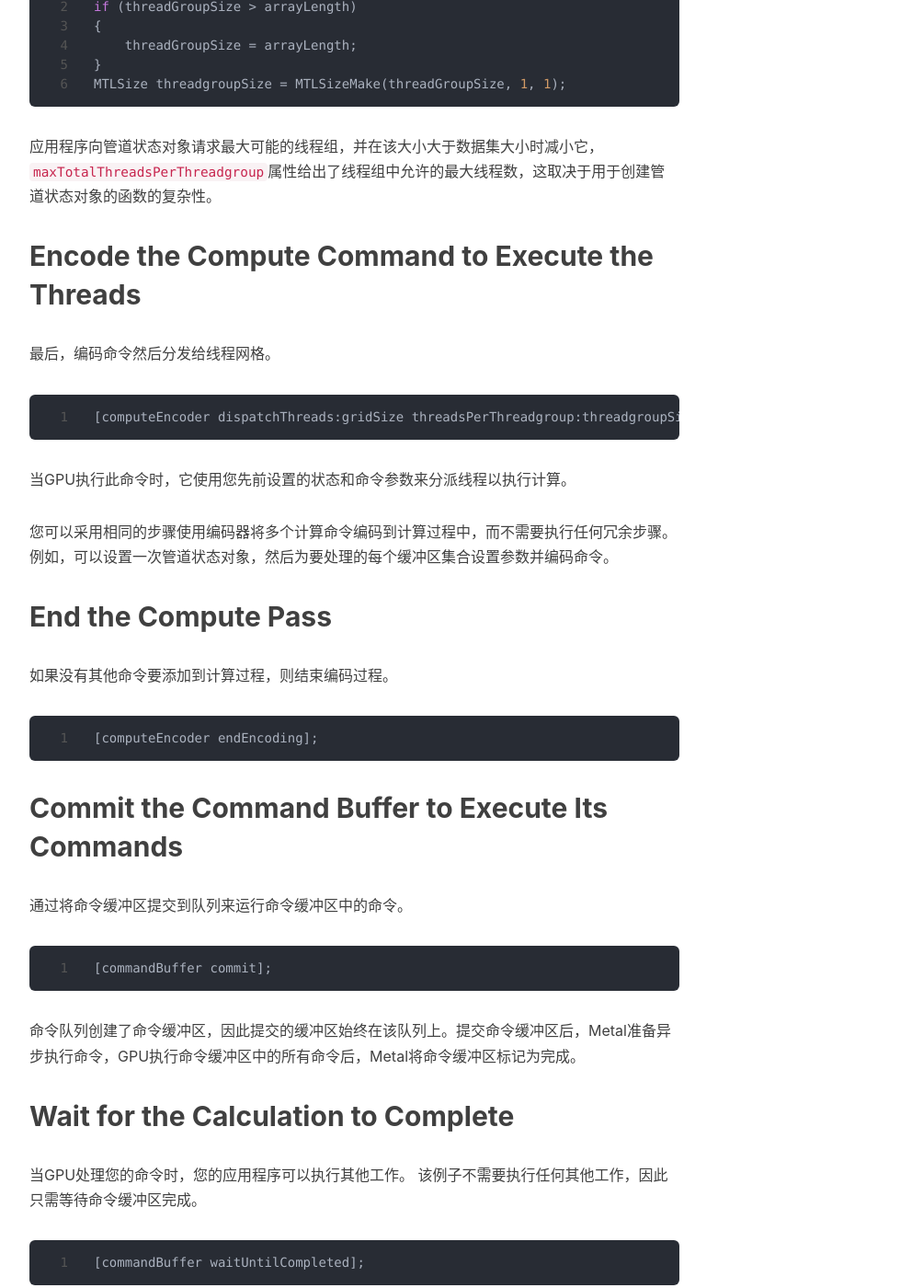
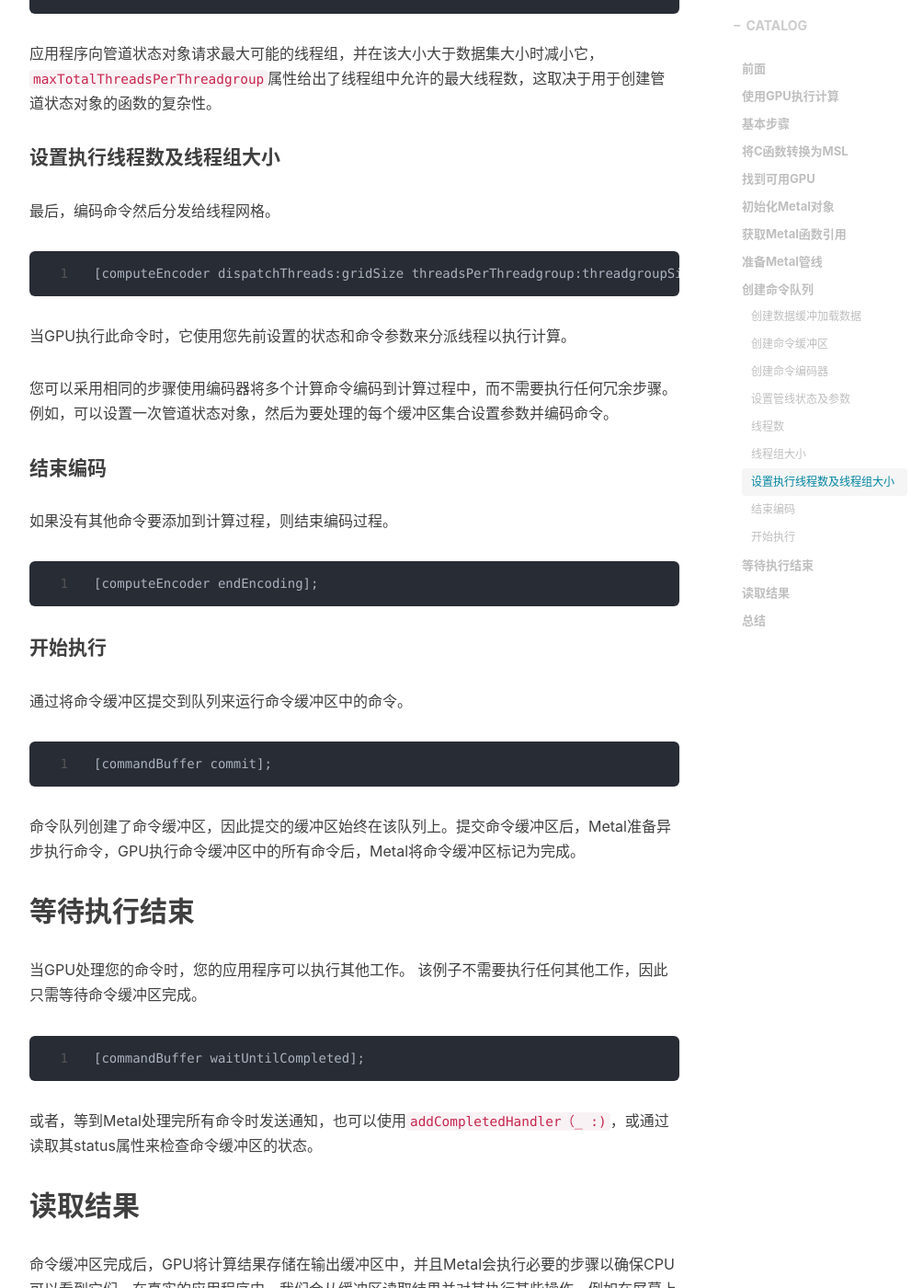
Before and after one commit to Winterdirge/MyBlog, a Jekyll site: the page built from _posts/2019-08-09-learn-metal.markdown, in a window 1280 px wide and 1400 px high, scrolled down 7772 px. Shown: the whole window at 92% size, without its empty margins (233-1237 px from the left). Built offline with Jekyll 4.4.1, drawn with Linux system fonts in a browser that asks for light colours; nearby versions of some CDN libraries; comment, search, counter and statistics services are not loaded; some of the changed text lies outside the part shown.

Commit message:
update: learn metal 1

````diff
--- a/_posts/2019-08-09-learn-metal.markdown
+++ b/_posts/2019-08-09-learn-metal.markdown
@@ -80,7 +81,7 @@
 
 其次，MSL代码中移除了for循环，改为`compute grid`中的多个线程调用，方便向量中的元素由不同线程计算。同时还要使用新的索引，并指定关键字`thread_position_in_grid`，该关键字表明Metal应该为每个线程计算唯一索引，并在此参数中传递该索引。因为`add_arrays`使用1D网格（1D grid），所以索引定义为标量整数。如果要将类似的代码从C或者C++转换为MSL，需要用`grid`替换循环逻辑。
 
-## Find a GPU
+## 找到可用GPU
 
 在App中，MTLDevice对象是对GPU的精简抽象，我们将使用它来和GPU通信，Metal为每个GPU创建一个`MTLDevice`，可以通过`MTLCreateSystemDefaultDevice()`获取默认设备对象，在MACOS中，Mac可以有多个GPU，Metal选择其中一个GPU作为默认值返回，也可以通过API获取其他设备对象，不过此处仅使用默认值作为示例。
 
@@ -88,11 +89,11 @@
 id<MTLDevice> device = MTLCreateSystemDefaultDevice();
 ```
 
-## Initialize Metal Objects
+## 初始化Metal对象
 
 `Metal`将其他与GPU相关的实体（编译过的着色器、内存缓冲和纹理）表示为对象，要创建这些特定的GPU对象，可以在`MTLDevice`上直接调用方法，或者在`MTLDevice`创建的对象上调用方法。 由设备对象直接或间接创建的所有对象仅可用于该设备对象。 使用多个GPU的应用程序将使用多个设备对象，并为每个设备创建类似的Metal对象层次结构。
 
-## Get a Reference to the Metal Function
+### 获取Metal函数引用
 
 想要在GPU上执行方法，所做的第一件事是加载该方法，告诉GPU这个方法在哪里。
 
@@ -118,7 +119,7 @@
 
 ```
 
-## Prepare a Metal Pipeline
+### 准备Metal管线
 
 函数对象是MSL函数的代理，但它不是可执行代码。
 
@@ -144,7 +145,7 @@
 >注意：
 到目前为止我们的代码中返回的对象都是作为符合相关协议的对象返回。Metal使用协议来定义大多数GPU相关对象，以抽象掉底层的具体实现，这些类的实现可能因不同的GPU而异。Metal使用类定义与GPU无关的对象，任何给定的Metal协议的参考文档都清楚地表明我们是否可以在应用程序中实现该协议，所以不会的时候要看看文档。
 
-## Create a Command Queue
+### 创建命令队列
 
 要将工作发送到GPU，我们需要一个命令队列，Metal使用命令队列来安排命令。
 
@@ -152,7 +153,7 @@
 id<MTLCommandQueue> mCommandQueue = [device newCommandQueue];
 ```
 
-## Create Data Buffers and Load Data
+#### 创建数据缓冲加载数据
 
 完成基本Metal对象初始化之后，需要加载GPU执行的数据。
 
@@ -190,7 +191,7 @@
 }
 ```
 
-## Create a Command Buffer
+#### 创建命令缓冲区
 
 使用命令队列创建命令缓冲
 
@@ -198,7 +199,7 @@
 id<MTLCommandBuffer> commandBuffer = [mCommandQueue commandBuffer];
 ```
 
-## Create a Command Encoder
+#### 创建命令编码器
 
 想要将命令写入命令缓冲区，需要使用命令编码器来编码需要执行的命令。该例子创建一个计算命令编码器，用于编码计算过程。一个计算过程包含执行计算管道的命令列表，每个计算命令都会使GPU创建一个在GPU上执行的线程网格。
 
@@ -210,7 +211,7 @@
 
 ![](/assets/images/2019/learn_metal_01.png)
 
-## Set Pipeline State and Argument Data
+#### 设置管线状态及参数
 
 设置要执行命令的管道的管道状态对象，然后为管道需要发送到`add_arrays`的每一个参数设置数据。例子中的管道需要提供对三个缓冲区的引用，Metal按照参数在`add_arrays`函数声明中出现的顺序自动分配缓冲区参数的索引，从0开始。
 
@@ -223,7 +224,7 @@
 
 你也可以为每个参数指定一个偏移量，偏移量为0表示命令将会从buffer的开始地址读取数据。然而，你可以使用一个buffer存储多个参数，然后为每个参数设置偏移量。我们没有为index参数指定任何数据，因为`add_arrays`函数将其值定义为由GPU提供。
 
-## Specify Thread Count and Organization
+#### 线程数
 
 接下来，确定要创建的线程数以及如何组织这些线程。Metal可以创建1D，2D或3D网格，`add_arrays`函数使用1D数组，因此示例创建一个大小为1D的网格（dataSize x 1 x 1），Metal从该网格生成0到dataSize-1之间的索引。
 
@@ -231,7 +232,7 @@
 MTLSize gridSize = MTLSizeMake(arrayLength, 1, 1);
 ```
 
-## Specify Threadgroup Size
+#### 线程组大小
 
 Metal将网格细分为一种叫做线程组的较小网格，每个线程组都是单独计算的，Metal可以将线程组分派到GPU上的不同处理单元，以加快处理速度。
 
@@ -246,7 +247,7 @@
 
 应用程序向管道状态对象请求最大可能的线程组，并在该大小大于数据集大小时减小它，`maxTotalThreadsPerThreadgroup`属性给出了线程组中允许的最大线程数，这取决于用于创建管道状态对象的函数的复杂性。
 
-## Encode the Compute Command to Execute the Threads
+#### 设置执行线程数及线程组大小
 
 最后，编码命令然后分发给线程网格。
 
@@ -258,7 +259,7 @@
 
 您可以采用相同的步骤使用编码器将多个计算命令编码到计算过程中，而不需要执行任何冗余步骤。例如，可以设置一次管道状态对象，然后为要处理的每个缓冲区集合设置参数并编码命令。
 
-## End the Compute Pass
+#### 结束编码
 
 如果没有其他命令要添加到计算过程，则结束编码过程。
 
@@ -266,7 +267,7 @@
 [computeEncoder endEncoding];
 ```
 
-## Commit the Command Buffer to Execute Its Commands
+#### 开始执行
 
 通过将命令缓冲区提交到队列来运行命令缓冲区中的命令。
 
@@ -276,7 +277,7 @@
 
 命令队列创建了命令缓冲区，因此提交的缓冲区始终在该队列上。提交命令缓冲区后，Metal准备异步执行命令，GPU执行命令缓冲区中的所有命令后，Metal将命令缓冲区标记为完成。
 
-## Wait for the Calculation to Complete
+## 等待执行结束
 
 当GPU处理您的命令时，您的应用程序可以执行其他工作。 该例子不需要执行任何其他工作，因此只需等待命令缓冲区完成。
 
@@ -286,7 +287,7 @@
 
 或者，等到Metal处理完所有命令时发送通知，也可以使用`addCompletedHandler（_ :)`，或通过读取其status属性来检查命令缓冲区的状态。
 
-## Read the Results From the Buffer
+## 读取结果
 
 命令缓冲区完成后，GPU将计算结果存储在输出缓冲区中，并且Metal会执行必要的步骤以确保CPU可以看到它们。在真实的应用程序中，我们会从缓冲区读取结果并对其执行某些操作，例如在屏幕上显示结果或将其写入文件。该例子仅仅会读取存储在输出缓冲区中的值，并进行测试以确保CPU和GPU计算出相同的结果。
 
````
Also changed, not shown: other parts of _posts/2019-08-09-learn-metal.markdown (+1 -0 lines).
